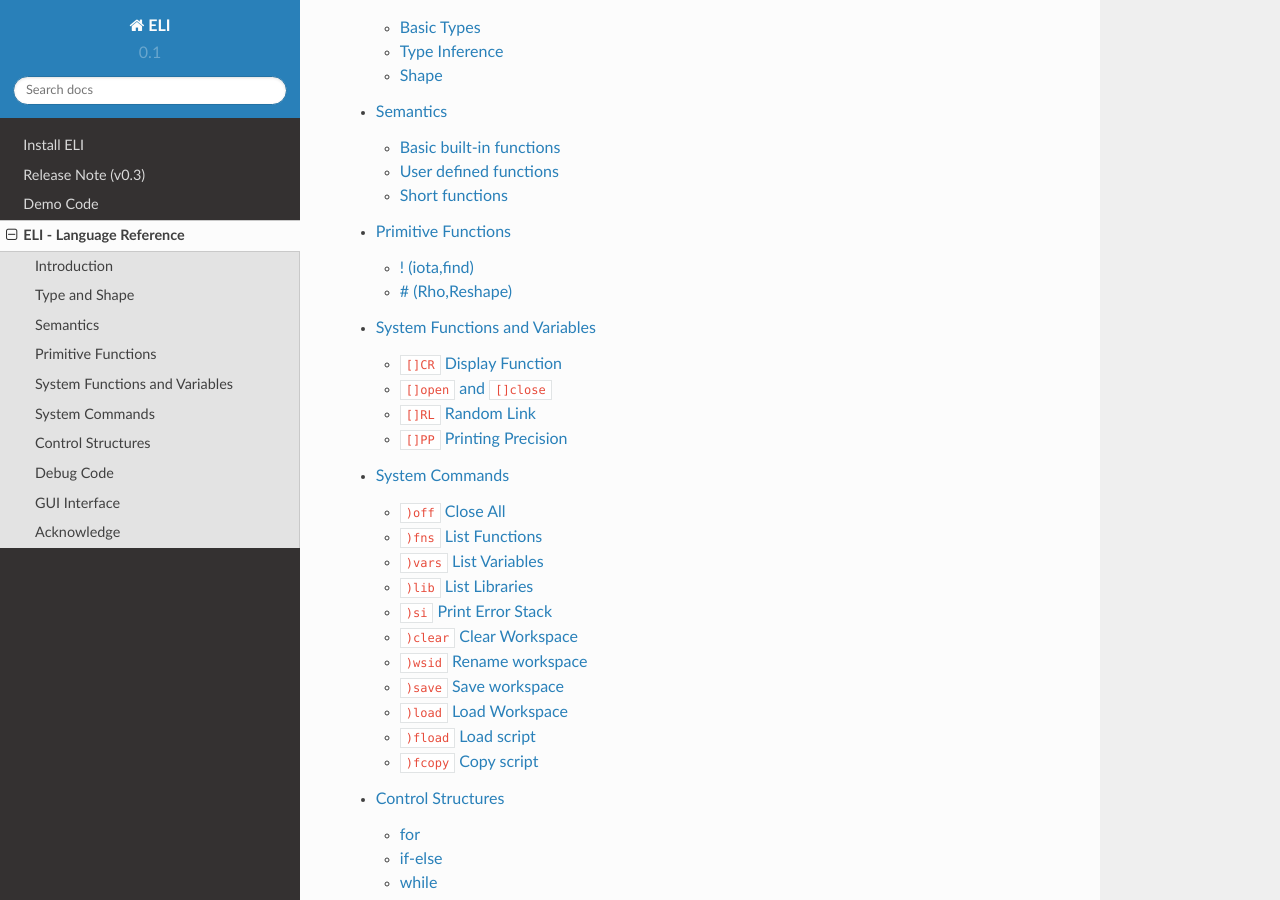
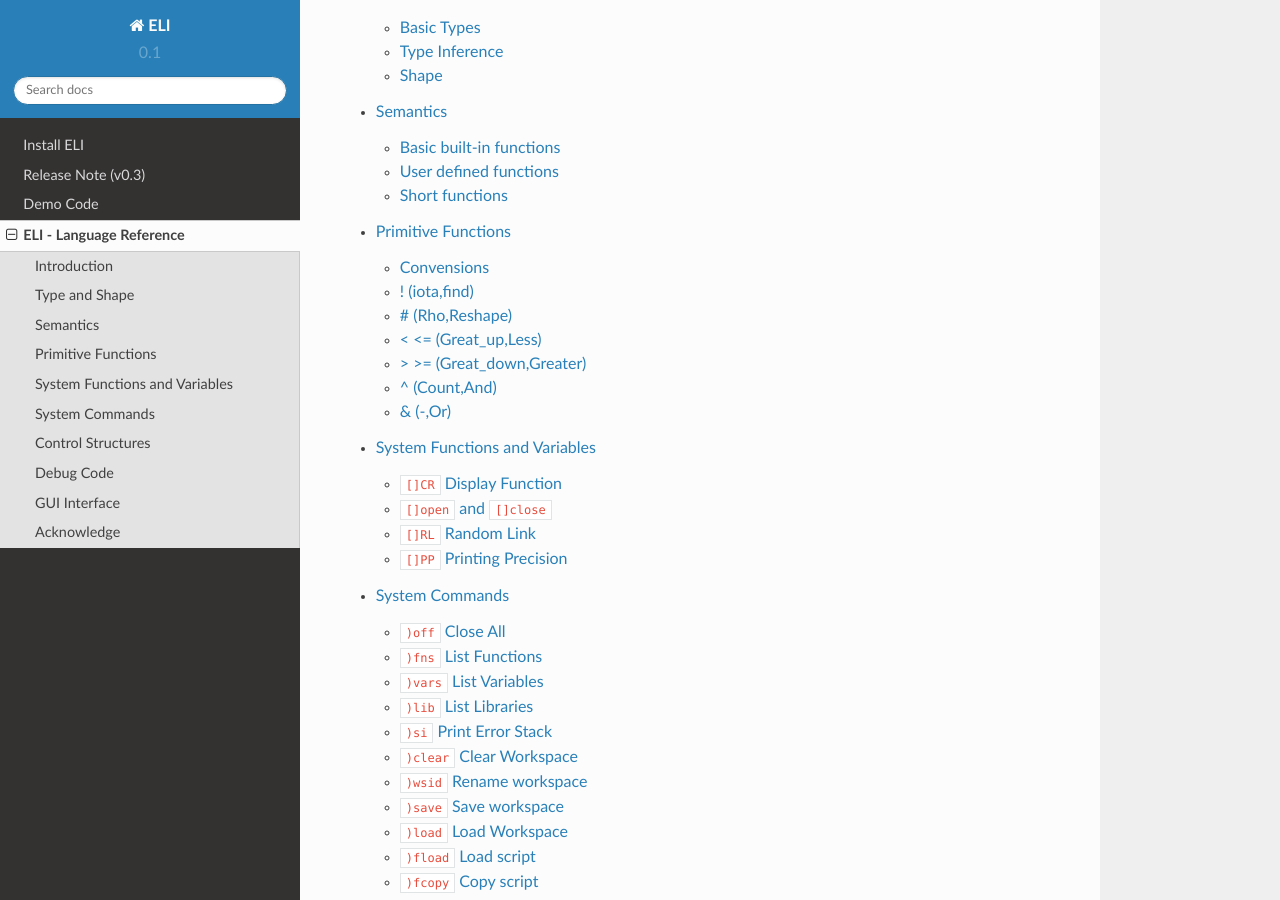
Before and after one commit to wukefe/chf, a Sphinx documentation site: the page built from eli/docs/EliReference.rst, in a window 1280 px wide and 900 px high, scrolled down 521 px. Built offline with Sphinx 7.4.7 and the Read the Docs theme 2.0.0, drawn with Linux system fonts in a browser that asks for light colours; pages that are not in the unit, such as notebooks, are missing from menus; part of the change alters nothing that is shown.

```diff
--- a/eli/docs/EliReference.rst
+++ b/eli/docs/EliReference.rst
@@ -2,9 +2,8 @@
 ELI - Language Reference
 ========================
 
-.. Note :: The Eli reference is under construction.  If you find
-   any problem or you have any suggestion, please leave your comment
-   on our `website`__ or contact us via `email`__.
+.. Note ::
+   The Eli reference is under construction.  If you find any problem or you have any suggestion, please leave your comment on our `website`__ or contact us via `email`__.
 
 :Authors:
    Wai-Mee Ching,
--- a/eli/docs/ref/primt.rst
+++ b/eli/docs/ref/primt.rst
@@ -2,25 +2,37 @@
 Primitive Functions
 -------------------
 
+.. Note::
+  This section introduces the basics of primitive functions.
+
+Convensions
+~~~~~~~~~~~
 
 +--------+------------------+------------------------------------------+
-| Name   | ``Description``  | ``Explanation``                          |
+| Name   |     Description  |   Explanation                            |
 +========+==================+==========================================+
+|PF(X,Y) |Primitive function| X: monadic; Y: dyadic                    |
++--------+------------------+------------------------------------------+
 | L      | Left argument    | Any type of data (optional)              |
 +--------+------------------+------------------------------------------+
 | R      | Right argument   | Any type of data (mandatory)             |
 +--------+------------------+------------------------------------------+
 | Z      | Return value     | Always available even it is a nil value  |
 +--------+------------------+------------------------------------------+
+| RHO    | Return shape     | The shape of a variable                  |
++--------+------------------+------------------------------------------+
+| TYPE   | Return type      | The type of a variable                   |
++--------+------------------+------------------------------------------+
+
+-----
 
 \! (iota,find)
-~~~~~~~~~~~~~~~~~
+~~~~~~~~~~~~~~
 
 * Monadic (``Z <- ! R``)
 
-The type of R should be integer.
-
-The shape of R should be a scalar or a one-item vector.
+1. RHO(Z) = VECTOR, RHO(R) = VECTOR or SCALAR
+2. TYPE(R) = TYPE(Z) = INTEGER
 
 Examples:
 
@@ -35,6 +47,9 @@ Examples:
 
 * Dyadic (``Z <- L ! R``)
 
+1. RHO(Z) = RHO(R)
+2. If TYPE(L) and TYPE(R) are NUMERIC, return the index of R in L if found or 0 otherwise
+3. Else always return 0
 
 .. code-block:: none
 
@@ -44,7 +59,7 @@ Examples:
     3
 
 
-
+-----
 
 
 
@@ -65,3 +80,107 @@ Examples:
 
 
 * Dyadic (``Z <- L # R``)
+
+
+-----
+
+\< \<=  (Great_up,Less)
+~~~~~~~~~~~~~~~~~~~~~~~
+
+* Monadic (``Z <- <R``)
+
+.. code-block:: none
+
+          a
+    54 22 5 68 94 39 52 84 4 6
+          <a  //returns index
+    9 3 10 2 6 7 1 4 8 5
+          a[<a]
+    4 5 6 22 39 52 54 68 84 94
+
+* Dyadic (``Z <- L<R``)
+
+.. code-block:: none
+
+          a
+    54 22 5 68 94 39 52 84 4 6
+          a < 50
+    0 1 1 0 0 1 0 0 1 1
+
+-----
+
+\> \>= (Great_down,Greater)
+~~~~~~~~~~~~~~~~~~~~~~~~~~~
+
+* Monadic (``Z <- >R``)
+
+.. code-block:: none
+
+          a
+    54 22 5 68 94 39 52 84 4 6
+          >a //returns index
+    5 8 4 1 7 6 2 10 3 9
+          a[>a]
+    94 84 68 54 52 39 22 6 5 4
+
+* Dyadic (``Z <- L>R``)
+
+.. code-block:: none
+
+          a
+    54 22 5 68 94 39 52 84 4 6
+          a > 50
+    1 0 0 1 1 0 1 1 0 0
+
+-----
+
+\^ (Count,And)
+~~~~~~~~~~~~~~
+
+* Monadic (``Z <- ^R``)
+
+.. code-block:: none
+
+          ^ 1 0 1
+    3
+
+* Dyadic (``Z <- L^R``)
+
+.. code-block:: none
+
+          1 0 1 ^ 0 1 1
+    0 0 1
+
+-----
+
+\& (-,Or)
+~~~~~~~~~~~~~~
+
+* Monadic (N/A)
+
+* Dyadic (``Z <- L&R``)
+
+.. code-block:: none
+
+          1 0 1 & 0 1 1
+    1 1 1
+
+-----
+
+\!. (Execute,Drop)
+
+* Monadic (``Z <- !.R``)
+
+.. code-block:: none
+
+          !.'2 + 3'
+    5
+
+* Dyadic (``Z <- L!.R``)
+
+.. code-block:: none
+
+          1 !. 1 2 3
+    2 3
+
+-----
```
